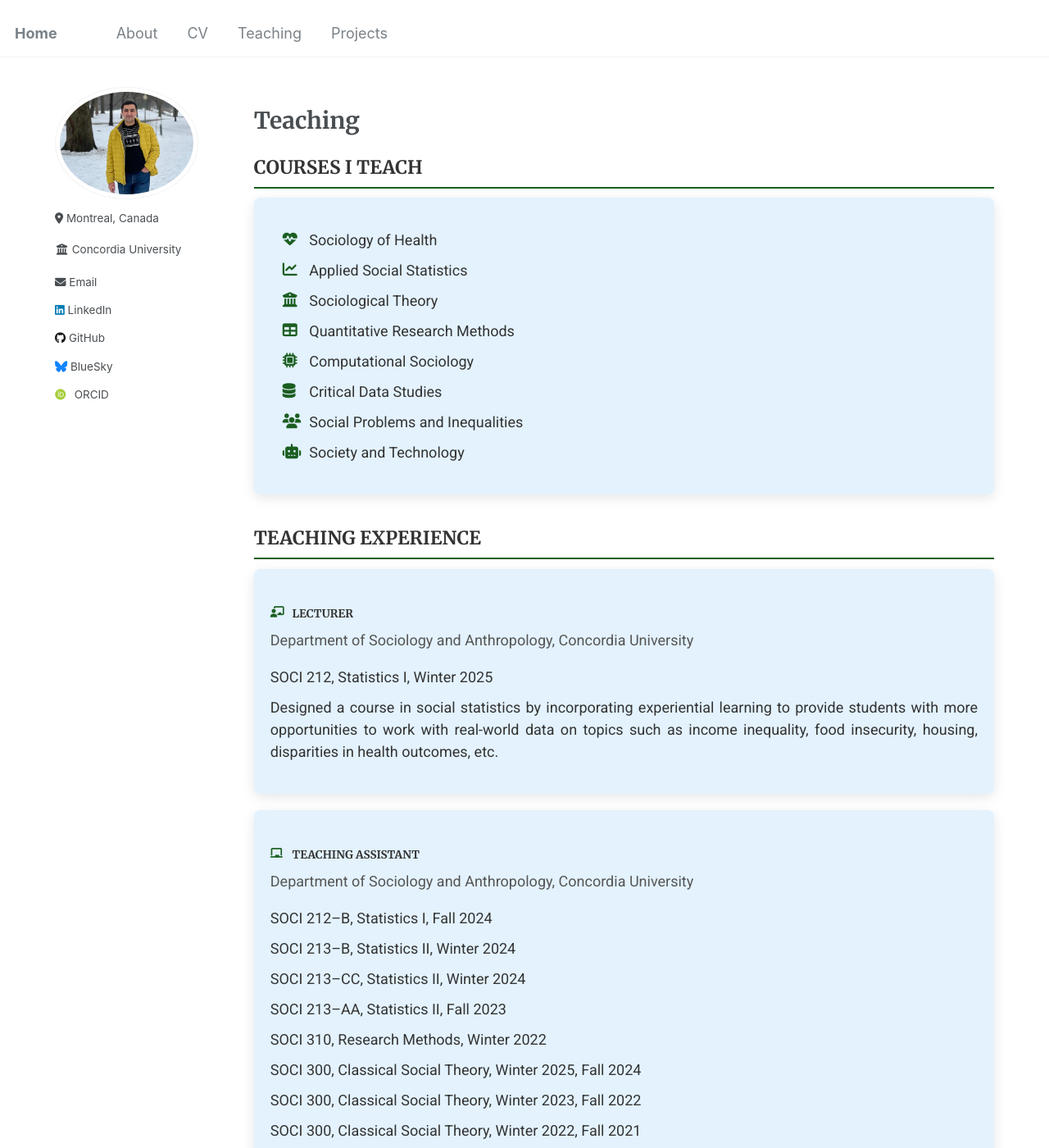
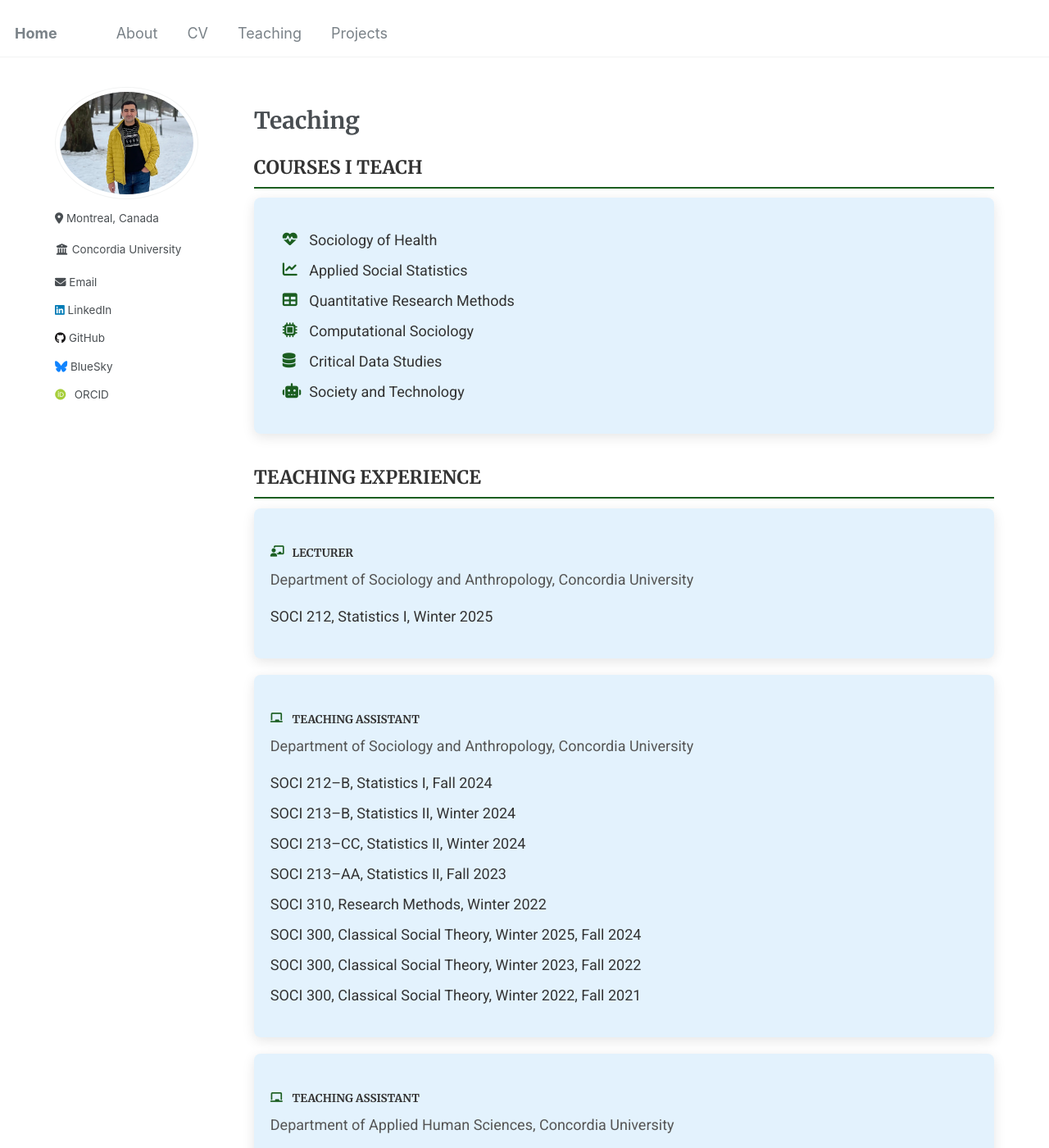
Before and after one commit to Mohsnmonji/mohsnmonji.github.io, a Jekyll site: the page built from _pages/teaching.md, in a window 1280 px wide and 1400 px high. Shown: the whole window at 82% size. Built offline with Jekyll 4.4.1, drawn with Linux system fonts in a browser that asks for light colours; some web fonts are replaced.

Commit message:
Update teaching.md

```diff
--- a/_pages/teaching.md
+++ b/_pages/teaching.md
@@ -67,11 +67,9 @@ author_profile: true
     <ul class="teaching-list">
       <li><i class="fas fa-heartbeat icon"></i> Sociology of Health</li>
       <li><i class="fas fa-chart-line icon"></i> Applied Social Statistics</li>
-      <li><i class="fas fa-university icon"></i> Sociological Theory</li>
       <li><i class="fas fa-table icon"></i> Quantitative Research Methods</li>
       <li><i class="fas fa-microchip icon"></i> Computational Sociology</li>
       <li><i class="fas fa-database icon"></i> Critical Data Studies</li>
-      <li><i class="fas fa-users icon"></i> Social Problems and Inequalities</li>
       <li><i class="fas fa-robot icon"></i> Society and Technology</li>
     </ul>
   </div>
@@ -85,9 +83,6 @@ author_profile: true
     <p>Department of Sociology and Anthropology, Concordia University</p>
     <ul>
       <li>SOCI 212, Statistics I, Winter 2025</li>
-      <li>
-        Designed a course in social statistics by incorporating experiential learning to provide students with more opportunities to work with real-world data on topics such as income inequality, food insecurity, housing, disparities in health outcomes, etc.
-      </li>
     </ul>
   </div>
 
```
